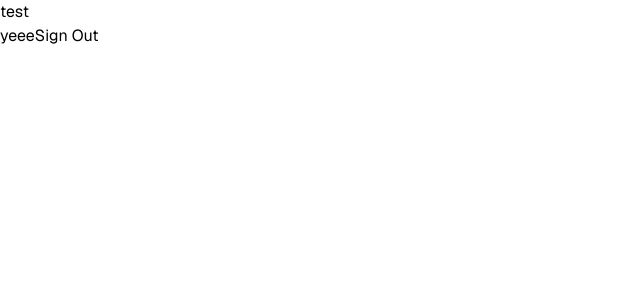
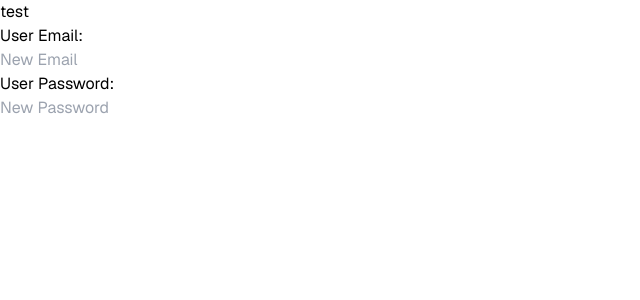
Before and after one commit to Sh1mar/SWEAR-App, a Next.js app in the folder swear-web/: page /auth/test in a window 1280 px wide. Shown: the top 300 px of the page, without its empty margins (0-640 px from the left). Built offline with nearby package versions, Linux system fonts and the light colour scheme; no server answers.

Commit message:
feat : state management with Redux successfully integrated

```diff
--- a/swear-web/app/auth/test/page.tsx
+++ b/swear-web/app/auth/test/page.tsx
@@ -1,12 +1,22 @@
 "use client"
 import { CreateNewUser, SignInUser, SignOutUser } from "@/components/functions/auth"
+import { useAppDispatch, useAppSelector } from "@/redux/hooks"
+import { setUserEmail, setUserPassword } from "@/redux/auth/auth";
 
 export default function Test(){
+    const dispatch = useAppDispatch();
+    const userEmail = useAppSelector((state) => state.auth.userEmail);
+    const userPassword = useAppSelector((state) => state.auth.userPassword);
+
     return(
         <div>
             <h1>test</h1>
-            <button onClick={() => CreateNewUser('email@gmail.com', 'password123')}>yeee</button>
-            <button onClick={() => SignOutUser()}>Sign Out</button>
+            <h2>User Email: {userEmail}</h2>
+            <input type="text" placeholder="New Email" onChange={(e) => dispatch(setUserEmail(e.target.value))} />
+            <h2>User Password: {userPassword}</h2>
+            <input type="password" placeholder="New Password" onChange={(e) => dispatch(setUserPassword(e.target.value))} />
+            {/* <button onClick={() => CreateNewUser('email@gmail.com', 'password123')}>yeee</button>
+            <button onClick={() => SignOutUser()}>Sign Out</button> */}
         </div>
     )
 }
--- a/swear-web/app/layout.tsx
+++ b/swear-web/app/layout.tsx
@@ -2,6 +2,7 @@ import type { Metadata } from "next";
 import { Geist } from "next/font/google";
 import { ThemeProvider } from "next-themes";
 import "./globals.css";
+import StoreProvider from "./storeProvider";
 
 const defaultUrl = process.env.VERCEL_URL
   ? `https://${process.env.VERCEL_URL}`
@@ -33,7 +34,9 @@ export default function RootLayout({
           enableSystem
           disableTransitionOnChange
         >
-          {children}
+          <StoreProvider userEmail="" userPassword="">
+            {children}
+          </StoreProvider>
         </ThemeProvider>
       </body>
     </html>
--- /dev/null
+++ b/swear-web/app/storeProvider.tsx
@@ -0,0 +1,24 @@
+'use client'
+import { useRef } from 'react'
+import { Provider } from 'react-redux'
+import { makeStore, AppStore } from '@/redux/stores'
+import { setUserEmail, setUserPassword } from '@/redux/auth/auth'
+
+export default function StoreProvider({
+  userEmail,
+  userPassword,
+  children
+}: {
+  userEmail: string
+  userPassword: string
+  children: React.ReactNode
+}) {
+  const storeRef = useRef<AppStore | null>(null)
+  if (!storeRef.current) {
+    storeRef.current = makeStore()
+    storeRef.current.dispatch(setUserEmail(userEmail))
+    storeRef.current.dispatch(setUserPassword(userPassword))
+  }
+
+  return <Provider store={storeRef.current}>{children}</Provider>
+}
--- a/swear-web/package.json
+++ b/swear-web/package.json
@@ -11,6 +11,7 @@
     "@radix-ui/react-dropdown-menu": "^2.1.14",
     "@radix-ui/react-label": "^2.1.6",
     "@radix-ui/react-slot": "^1.2.2",
+    "@reduxjs/toolkit": "^2.8.2",
     "@supabase/ssr": "latest",
     "@supabase/supabase-js": "latest",
     "class-variance-authority": "^0.7.1",
@@ -20,6 +21,7 @@
     "next-themes": "^0.4.6",
     "react": "^19.0.0",
     "react-dom": "^19.0.0",
+    "react-redux": "^9.2.0",
     "tailwind-merge": "^3.3.0"
   },
   "devDependencies": {
--- /dev/null
+++ b/swear-web/redux/auth/auth.tsx
@@ -0,0 +1,33 @@
+import { createSlice, PayloadAction } from "@reduxjs/toolkit";
+
+interface AuthState {
+  userEmail : string;
+  userPassword : string;
+}
+
+const initialState: AuthState = {
+    userEmail : "",
+    userPassword : "",
+};
+
+const AuthSlice = createSlice({
+  name: "auth",
+  initialState,
+  reducers: {
+    setUserEmail: (state, action: PayloadAction<string>) => {
+      state.userEmail = action.payload;
+    },
+    setUserPassword: (state, action: PayloadAction<string>) => {
+      state.userPassword = action.payload;
+    },
+    clearUserEmail: (state) => {
+      state.userEmail = "";
+    },
+    clearUserPassword: (state) => {
+      state.userPassword = "";
+    },
+  },
+});
+
+export const { setUserEmail, setUserPassword, clearUserEmail, clearUserPassword } = AuthSlice.actions;
+export default AuthSlice.reducer;
--- /dev/null
+++ b/swear-web/redux/hooks.tsx
@@ -0,0 +1,7 @@
+import { useDispatch, useSelector, useStore } from 'react-redux'
+import type { AppDispatch, AppStore, RootState } from './stores'
+
+// Use throughout your app instead of plain `useDispatch` and `useSelector`
+export const useAppDispatch = useDispatch.withTypes<AppDispatch>()
+export const useAppSelector = useSelector.withTypes<RootState>()
+export const useAppStore = useStore.withTypes<AppStore>()
--- /dev/null
+++ b/swear-web/redux/stores.tsx
@@ -0,0 +1,18 @@
+import { configureStore } from '@reduxjs/toolkit'
+import authReducer from './auth/auth'
+
+export const makeStore = () => {
+    console.log("Creating Redux Store");
+    // This function is called on the server side to create a new store instance
+  return configureStore({
+    reducer: {
+        auth : authReducer
+    }
+  })
+}
+
+// Infer the type of makeStore
+export type AppStore = ReturnType<typeof makeStore>
+// Infer the `RootState` and `AppDispatch` types from the store itself
+export type RootState = ReturnType<AppStore['getState']>
+export type AppDispatch = AppStore['dispatch']
```
Also changed, not shown: 2 other files (tests, documents, lock files or other folders).
